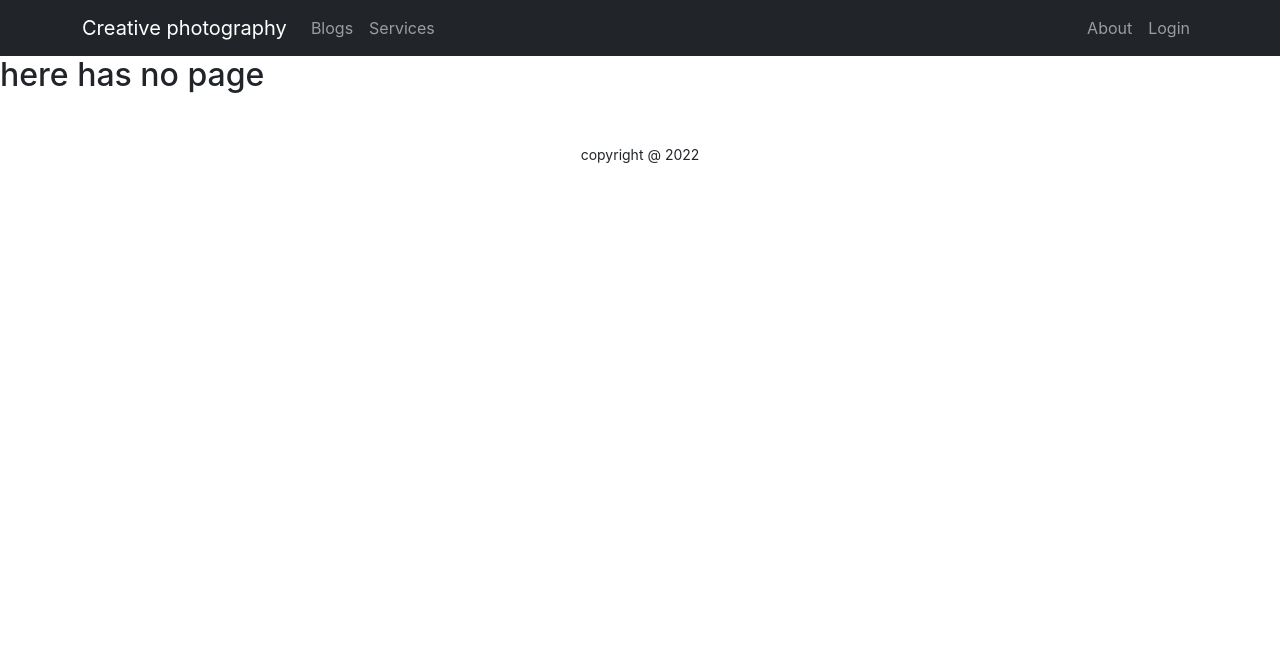
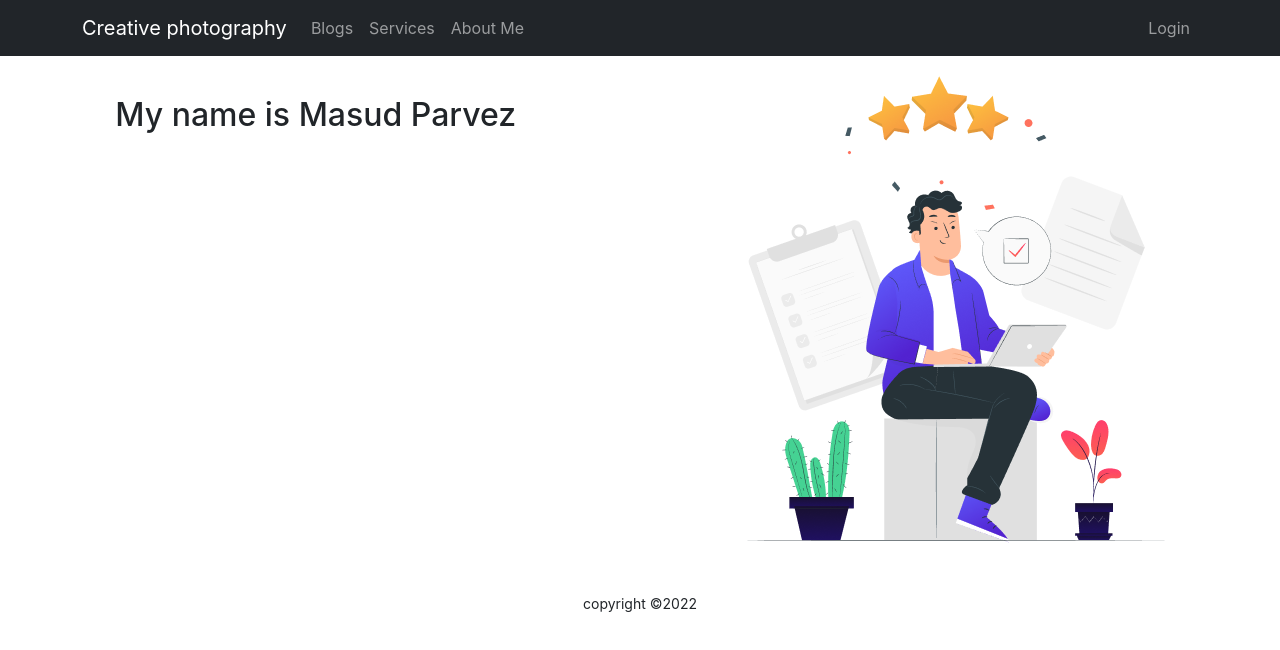
Before and after one commit to masudfahim/Creative-Photography, a React (Create React App) app: page /about in a window 1280 px wide. Shown: the top 650 px of the page. Built offline with nearby package versions, Linux system fonts and the light colour scheme; no server answers.

Commit message:
about page almost done

```diff
--- a/public/index.html
+++ b/public/index.html
@@ -24,7 +24,7 @@
       work correctly both with client-side routing and a non-root public URL.
       Learn how to configure a non-root public URL by running `npm run build`.
     -->
-  <title>React App</title>
+  <title>Creative Photography</title>
 </head>
 
 <body>
--- a/src/App.js
+++ b/src/App.js
@@ -14,6 +14,7 @@ import Chackout from './Pages/Chackout/Chackout';
 import Loading from './shared/Loading/Loading';
 import Register from './Pages/Login/Register/Register';
 import RequireAuth from './Pages/Login/Require auth/RequireAuth';
+import About from './Pages/About/About';
 
 function App() {
   return (
@@ -33,6 +34,8 @@ function App() {
         <Route path='login' element={<Login></Login>}></Route>
         <Route path='/loading' element={<Loading></Loading>}></Route>
         <Route path='/register' element={<Register></Register>}></Route>
+        <Route path='/about' element={<About></About>}></Route>
+
         <Route path="*" element={<NotFound></NotFound>}></Route>
 
 
--- /dev/null
+++ b/src/Pages/About/About.css
@@ -0,0 +1,9 @@
+.about-container {
+    display: flex;
+    justify-content: space-around;
+    padding-top: 20px;
+}
+
+.content {
+    padding-top: 20px;
+}
--- /dev/null
+++ b/src/Pages/About/About.js
@@ -0,0 +1,22 @@
+import React from 'react';
+import job from '../../image/job.png';
+import './About.css'
+
+const About = () => {
+    return (
+        <div className='about-container'>
+            <div className='content'>
+                <h2>My name is Masud Parvez</h2>
+                <p></p>
+
+            </div>
+            <div>
+                <img src={job} alt="" />
+
+            </div>
+
+        </div>
+    );
+};
+
+export default About;
--- a/src/Pages/Home/Home/Service/Service.js
+++ b/src/Pages/Home/Home/Service/Service.js
@@ -12,10 +12,10 @@ const Service = ({ service }) => {
     return (
         <div className='service'>
             <img className='w-100 ' src={img} alt="" />
-            <h2>{name}</h2>
+            <h3>{name}</h3>
             <p>Price: {price}</p>
             <p><small>{description}</small></p>
-            <button onClick={() => navigateToServiceDetail(id)} className='btn btn-primary'>Book: {name}</button>
+            <button onClick={() => navigateToServiceDetail(id)} className='btn btn-info'>Buy Now: {name}</button>
         </div>
     );
 };
--- a/src/Pages/Home/Services/Services.js
+++ b/src/Pages/Home/Services/Services.js
@@ -19,7 +19,7 @@ const Services = () => {
     return (
         <div id="services" className='container'>
             <div className="row">
-                <h1 className='text-primary text-center mt-5'> Our Services</h1>
+                <h1 className='text-primary text-center mt-5'> About Services</h1>
                 <div className="services-container">
                     {
                         services.map(service => <Service
--- a/src/shared/Footer/Footer.js
+++ b/src/shared/Footer/Footer.js
@@ -5,7 +5,7 @@ const Footer = () => {
     const year = today.getFullYear();
     return (
         <footer className='text-center mt-5'>
-            <p><small>copyright @ {year} </small></p>
+            <p><small>copyright ©{year} </small></p>
         </footer>
     );
 };
--- a/src/shared/Header/Header.js
+++ b/src/shared/Header/Header.js
@@ -21,10 +21,11 @@ const Header = () => {
                         <Nav className="me-auto">
                             <Nav.Link as={Link} to="/blog">Blogs</Nav.Link>
                             <Nav.Link as={Link} to="/services">Services</Nav.Link>
+                            <Nav.Link as={Link} to="/about">About Me</Nav.Link>
 
                         </Nav>
                         <Nav>
-                            <Nav.Link as={Link} to="about">About</Nav.Link>
+
                             {
                                 user ?
                                     <button className='btn btn-link text-white text-decoration-none' onClick={handleSignOut}>sign out</button>
```
Also changed, not shown: src/image/job.png (added), 1 other file (tests, documents, lock files or other folders).
